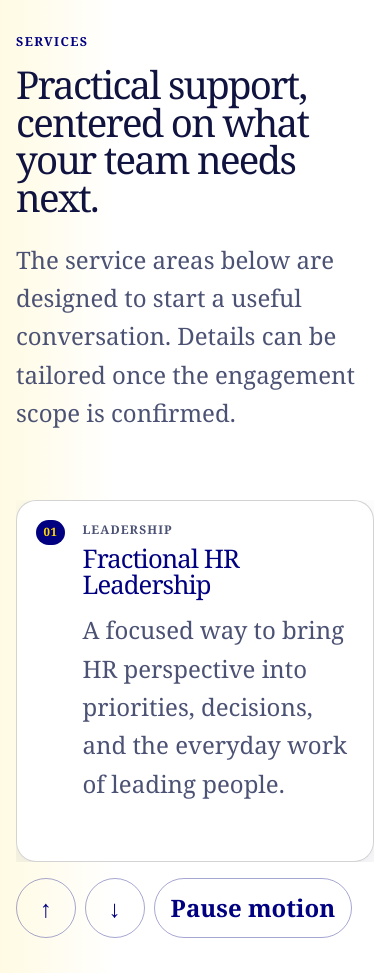
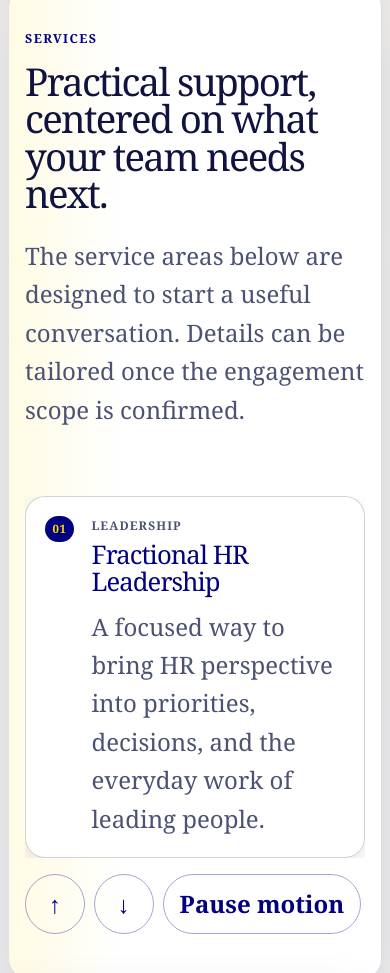
Before and after one commit to ForkAroundAndFindOut/lynn_landing_page, a plain HTML site: page index.html in a window 390 px wide. Shown: the part 2949-3922 px from the top of the page. Drawn offline with Linux system fonts and the light colour scheme.

Commit message:
Add floating chapter cards

```diff
--- a/index.html
+++ b/index.html
@@ -196,7 +196,7 @@
         </div>
       </section>
 
-      <section class="section section-light intro-section" aria-labelledby="intro-title">
+      <section class="section section-light intro-section" data-scroll-section data-scroll-card aria-labelledby="intro-title">
         <div class="container intro-grid">
           <div>
             <p class="section-kicker">A clear people perspective</p>
@@ -216,7 +216,7 @@
         </div>
       </section>
 
-      <section class="section services-section" id="services" aria-labelledby="services-title">
+      <section class="section services-section" id="services" data-scroll-section data-scroll-card aria-labelledby="services-title">
         <div class="container services-layout">
           <div class="services-heading">
             <p class="section-kicker">Services</p>
@@ -296,7 +296,7 @@
         </div>
       </section>
 
-      <section class="section section-navy process-section" id="how-it-works" aria-labelledby="process-title">
+      <section class="section section-navy process-section" id="how-it-works" data-scroll-section data-scroll-card aria-labelledby="process-title">
         <div class="container">
           <div class="section-heading section-heading-light">
             <p class="section-kicker section-kicker-gold">How it works</p>
@@ -327,7 +327,7 @@
         </div>
       </section>
 
-      <section class="section testimonials-section" aria-labelledby="testimonials-title">
+      <section class="section testimonials-section" data-scroll-section data-scroll-card aria-labelledby="testimonials-title">
         <div class="container">
           <div class="testimonials-heading">
             <div>
@@ -378,7 +378,7 @@
         </div>
       </section>
 
-      <section class="section section-light faq-section" id="faq" aria-labelledby="faq-title">
+      <section class="section section-light faq-section" id="faq" data-scroll-section data-scroll-card aria-labelledby="faq-title">
         <div class="container faq-layout">
           <div class="faq-heading">
             <p class="section-kicker">FAQ</p>
@@ -457,7 +457,7 @@
         </div>
       </section>
 
-      <section class="section closing-section" aria-labelledby="closing-title">
+      <section class="section closing-section" data-scroll-section data-scroll-card aria-labelledby="closing-title">
         <div class="container closing-card glass-panel">
           <div>
             <p class="section-kicker">A thoughtful next step</p>
--- a/script.js
+++ b/script.js
@@ -1,7 +1,22 @@
 (function () {
   "use strict";
 
-  document.documentElement.classList.add("js");
+  var root = document.documentElement;
+  var forceReducedMotion =
+    new URLSearchParams(window.location.search).get("motion") === "reduce";
+  var reducedMotionQuery = window.matchMedia("(prefers-reduced-motion: reduce)");
+
+  root.classList.add("js");
+
+  function hasReducedMotion() {
+    return forceReducedMotion || reducedMotionQuery.matches;
+  }
+
+  function syncReducedMotionClass() {
+    root.classList.toggle("motion-reduced", hasReducedMotion());
+  }
+
+  syncReducedMotionClass();
 
   var navToggle = document.querySelector("[data-nav-toggle]");
   var navLinks = document.querySelector("[data-nav-links]");
@@ -32,6 +47,83 @@
       }
     });
   }
+
+  var scrollCardTargets = Array.prototype.slice.call(
+    document.querySelectorAll("[data-scroll-card]")
+  );
+  var scrollCardObserver = null;
+
+  function settleCard(target) {
+    target.classList.add("is-settled");
+
+    if (scrollCardObserver) {
+      scrollCardObserver.unobserve(target);
+    }
+  }
+
+  function stopScrollCards() {
+    root.classList.remove("has-scroll-card");
+
+    if (scrollCardObserver) {
+      scrollCardObserver.disconnect();
+      scrollCardObserver = null;
+    }
+
+    scrollCardTargets.forEach(function (target) {
+      target.classList.add("is-settled");
+    });
+  }
+
+  function startScrollCards() {
+    if (
+      hasReducedMotion() ||
+      !scrollCardTargets.length ||
+      !("IntersectionObserver" in window) ||
+      scrollCardObserver
+    ) {
+      return;
+    }
+
+    root.classList.add("has-scroll-card");
+    scrollCardObserver = new IntersectionObserver(
+      function (entries) {
+        entries.forEach(function (entry) {
+          if (entry.isIntersecting) {
+            settleCard(entry.target);
+          }
+        });
+      },
+      {
+        rootMargin: "0px 0px -6%",
+        threshold: 0.16
+      }
+    );
+
+    scrollCardTargets.forEach(function (target) {
+      scrollCardObserver.observe(target);
+    });
+  }
+
+  function syncScrollCards() {
+    syncReducedMotionClass();
+
+    if (hasReducedMotion()) {
+      stopScrollCards();
+    } else {
+      startScrollCards();
+    }
+  }
+
+  document.addEventListener("focusin", function (event) {
+    var target = event.target.closest("[data-scroll-card]");
+
+    if (target) {
+      settleCard(target);
+    }
+  });
+
+  syncScrollCards();
+  reducedMotionQuery.addEventListener("change", syncScrollCards);
 
   var form = document.getElementById("contact-form");
   var submitButton = document.querySelector("[data-form-submit]");
@@ -136,9 +228,6 @@
     var nextButton = carousel.querySelector("[data-service-next]");
     var pauseButton = carousel.querySelector("[data-service-pause]");
     var status = carousel.querySelector("[data-service-status]");
-    var motionQuery = window.matchMedia("(prefers-reduced-motion: reduce)");
-    var forceReducedMotion =
-      new URLSearchParams(window.location.search).get("motion") === "reduce";
     var currentIndex = 0;
     var isTransitioning = false;
     var userPaused = false;
@@ -196,7 +285,7 @@
     function startAutoplay() {
       stopAutoplay();
 
-      if (forceReducedMotion || motionQuery.matches || userPaused) {
+      if (forceReducedMotion || reducedMotionQuery.matches || userPaused) {
         return;
       }
 
@@ -223,7 +312,7 @@
     function move(direction) {
       if (
         forceReducedMotion ||
-        motionQuery.matches ||
+        reducedMotionQuery.matches ||
         isTransitioning ||
         slides.length < 2
       ) {
@@ -272,13 +361,13 @@
       }
     }
 
-    if (forceReducedMotion || motionQuery.matches) {
+    if (forceReducedMotion || reducedMotionQuery.matches) {
       applyStaticMode();
     } else {
       restoreAnimatedMode();
     }
 
-    motionQuery.addEventListener("change", function (event) {
+    reducedMotionQuery.addEventListener("change", function (event) {
       if (forceReducedMotion || event.matches) {
         applyStaticMode();
       } else {
@@ -357,10 +446,7 @@
   }
 
   function motionQueryForTestimonials() {
-    return (
-      new URLSearchParams(window.location.search).get("motion") === "reduce" ||
-      window.matchMedia("(prefers-reduced-motion: reduce)").matches
-    );
+    return forceReducedMotion || reducedMotionQuery.matches;
   }
 
   if (testimonialPrevious) {
--- a/styles.css
+++ b/styles.css
@@ -21,6 +21,7 @@
   --content: 75rem;
   --font-serif: Georgia, "Times New Roman", serif;
   --type-reading: 1.5rem;
+  --site-header-height: 5.25rem;
 }
 
 * {
@@ -29,6 +30,11 @@
 
 html {
   scroll-behavior: smooth;
+  scroll-padding-block-start: var(--site-header-height);
+}
+
+html:not(.motion-reduced) {
+  scroll-snap-type: y proximity;
 }
 
 body {
@@ -86,6 +92,42 @@ button:disabled {
   position: relative;
   padding: clamp(4.5rem, 8vw, 8rem) 0;
   overflow: clip;
+}
+
+.section[data-scroll-section] {
+  scroll-snap-align: start;
+  scroll-snap-stop: always;
+}
+
+main {
+  background:
+    radial-gradient(circle at 8% 18%, rgba(255, 215, 0, 0.15), transparent 20rem),
+    radial-gradient(circle at 92% 72%, rgba(255, 192, 203, 0.18), transparent 24rem),
+    linear-gradient(145deg, #f7f3e7, #edf0f7);
+}
+
+main > .section:not(.hero) {
+  width: min(calc(100% - clamp(1rem, 4vw, 4rem)), 88rem);
+  margin: clamp(0.75rem, 1.6vw, 1.5rem) auto;
+  padding: clamp(3rem, 6vw, 6rem) 0;
+  border: 1px solid rgba(0, 0, 128, 0.12);
+  border-radius: clamp(1.35rem, 2.5vw, 2rem);
+  box-shadow: 0 1.25rem 3.5rem rgba(0, 0, 80, 0.14);
+  isolation: isolate;
+}
+
+html.has-scroll-card:not(.motion-reduced) main > [data-scroll-card] {
+  opacity: 0.68;
+  transform: translateY(2.5rem) scale(0.985);
+  transform-origin: center top;
+  transition: opacity 380ms ease-out, transform 620ms cubic-bezier(0.16, 0.88, 0.3, 1);
+  will-change: opacity, transform;
+}
+
+html.has-scroll-card:not(.motion-reduced) main > [data-scroll-card].is-settled {
+  opacity: 1;
+  transform: translateY(0) scale(1);
+  will-change: auto;
 }
 
 .section-light {
@@ -274,7 +316,7 @@ button:disabled {
 }
 
 .hero {
-  min-height: calc(100vh - 5.25rem);
+  min-height: calc(100vh - var(--site-header-height));
   display: grid;
   align-items: center;
   color: var(--white);
@@ -1065,6 +1107,13 @@ button:disabled {
     width: min(var(--content), calc(100% - 2rem));
   }
 
+  main > .section:not(.hero) {
+    width: calc(100% - 1rem);
+    margin: 0.5rem auto;
+    padding: clamp(2.75rem, 10vw, 4rem) 0;
+    border-radius: 1.25rem;
+  }
+
   .brand-copy span {
     font-size: 0.65rem;
   }
@@ -1135,6 +1184,7 @@ button:disabled {
 @media (prefers-reduced-motion: reduce) {
   html {
     scroll-behavior: auto;
+    scroll-snap-type: none;
   }
 
   *,
@@ -1146,3 +1196,17 @@ button:disabled {
     transition-duration: 0.01ms !important;
   }
 }
+
+html.motion-reduced {
+  scroll-behavior: auto;
+  scroll-snap-type: none;
+}
+
+html.motion-reduced *,
+html.motion-reduced *::before,
+html.motion-reduced *::after {
+  animation-duration: 0.01ms !important;
+  animation-iteration-count: 1 !important;
+  scroll-behavior: auto !important;
+  transition-duration: 0.01ms !important;
+}
```
